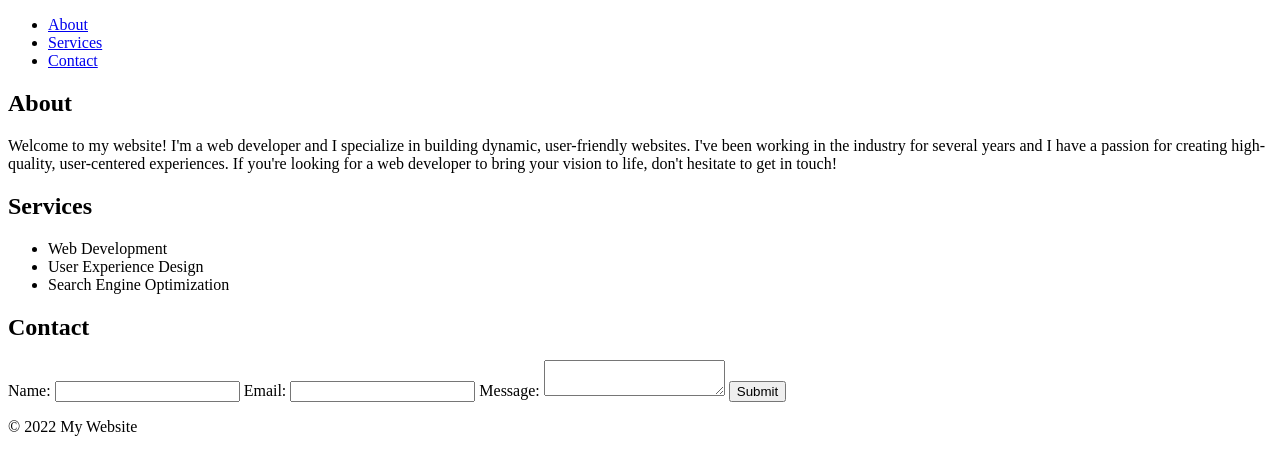
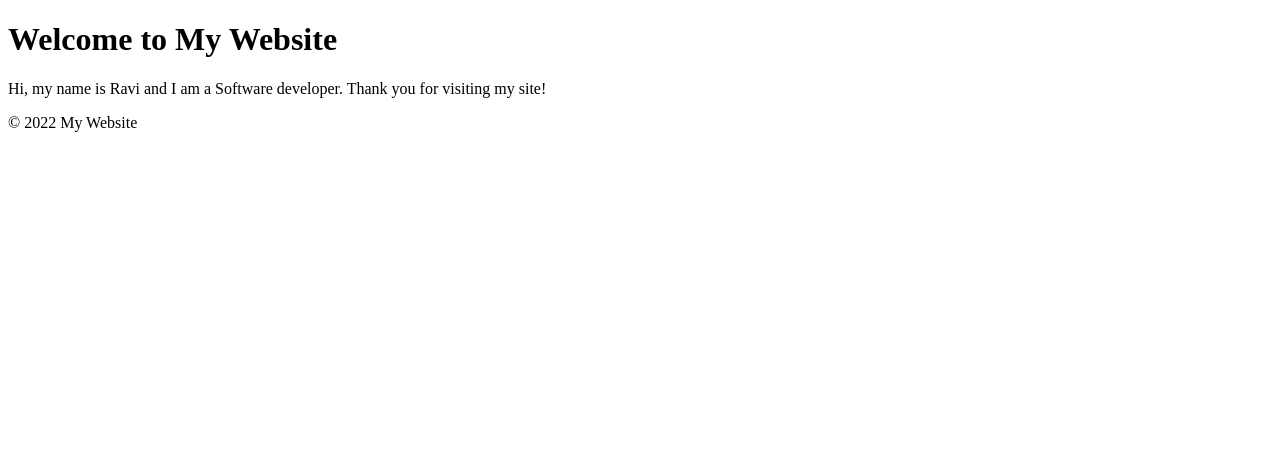
Before and after one commit to talkwithravi/talkwithravi.github.io, a plain HTML site: page index.html in a window 1280 px wide. Drawn offline with Linux system fonts and the light colour scheme.

Commit message:
Update index.html

```diff
--- a/index.html
+++ b/index.html
@@ -5,39 +5,10 @@
 </head>
 <body>
   <header>
-    <nav>
-      <ul>
-        <li><a href="#about">About</a></li>
-        <li><a href="#services">Services</a></li>
-        <li><a href="#contact">Contact</a></li>
-      </ul>
-    </nav>
+    <h1>Welcome to My Website</h1>
   </header>
   <main>
-    <section id="about">
-      <h2>About</h2>
-      <p>Welcome to my website! I'm a web developer and I specialize in building dynamic, user-friendly websites. I've been working in the industry for several years and I have a passion for creating high-quality, user-centered experiences. If you're looking for a web developer to bring your vision to life, don't hesitate to get in touch!</p>
-    </section>
-    <section id="services">
-      <h2>Services</h2>
-      <ul>
-        <li>Web Development</li>
-        <li>User Experience Design</li>
-        <li>Search Engine Optimization</li>
-      </ul>
-    </section>
-    <section id="contact">
-      <h2>Contact</h2>
-      <form action="submit-form.php" method="post">
-        <label for="name">Name:</label>
-        <input type="text" id="name" name="name">
-        <label for="email">Email:</label>
-        <input type="email" id="email" name="email">
-        <label for="message">Message:</label>
-        <textarea id="message" name="message"></textarea>
-        <input type="submit" value="Submit">
-      </form>
-    </section>
+    <p>Hi, my name is Ravi and I am a Software developer. Thank you for visiting my site!</p>
   </main>
   <footer>
     <p>&copy; 2022 My Website</p>
```
